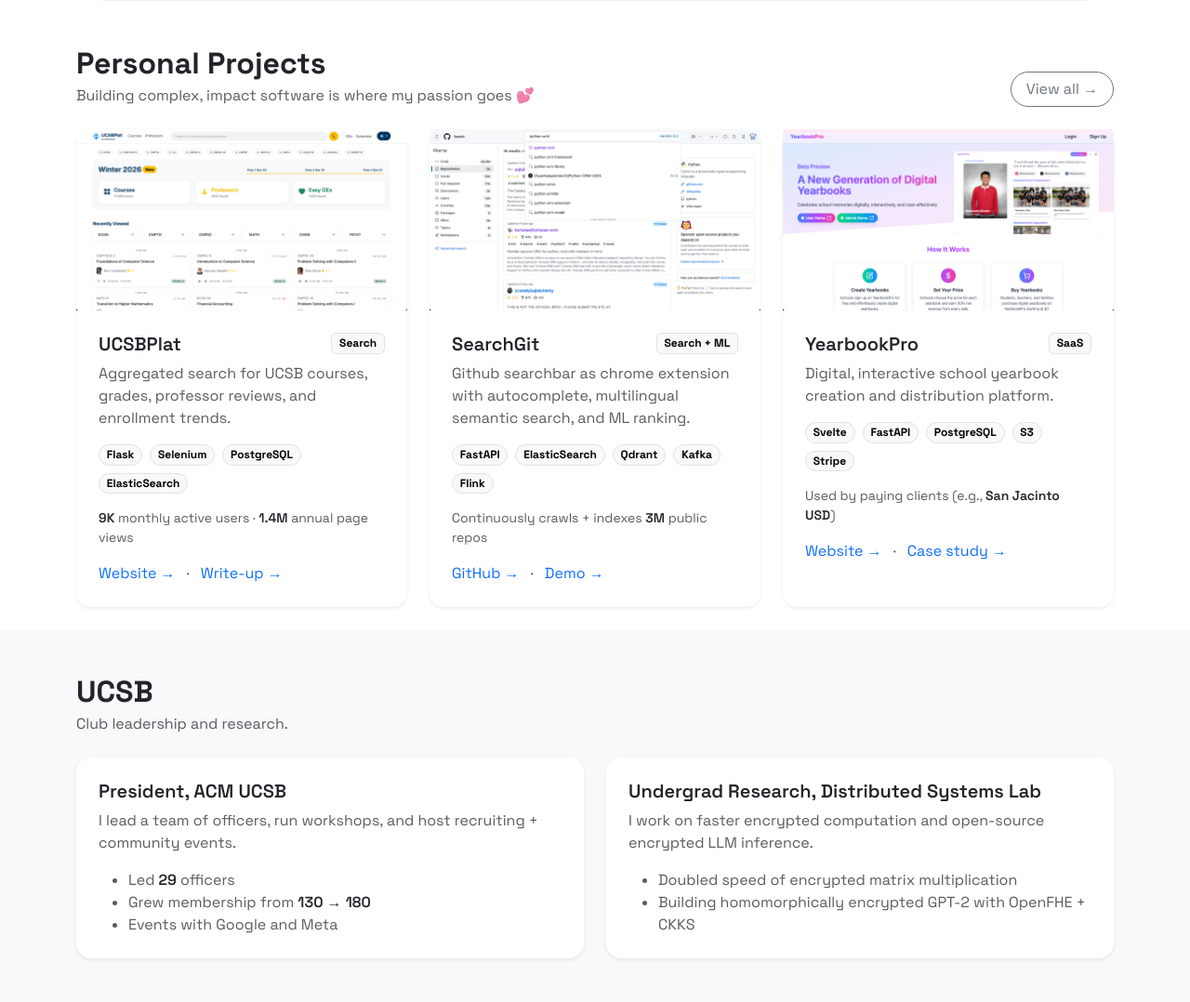
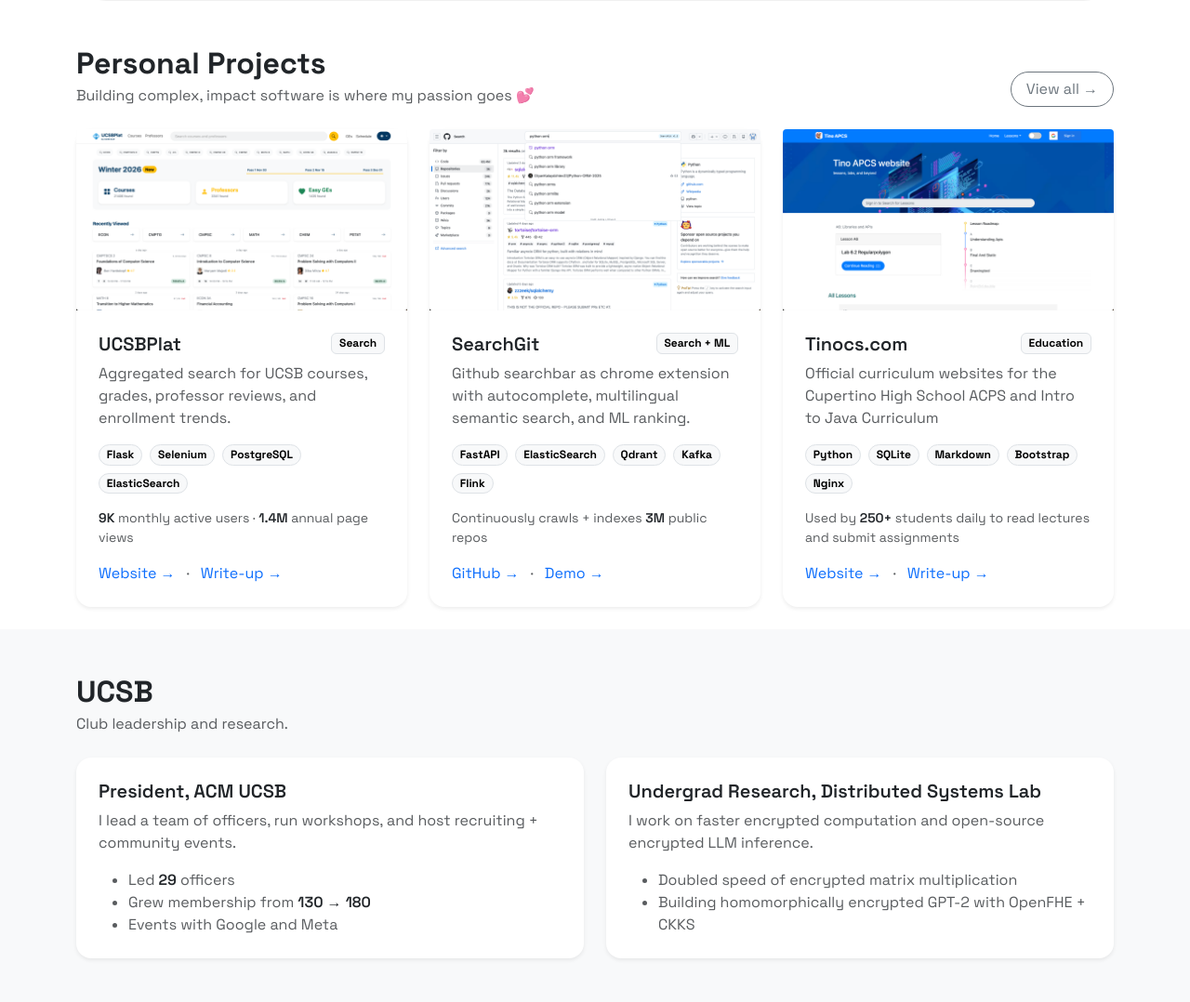
Before and after one commit to iamjiamingliu/iamjiamingliu.com, a Flask app: page / in a window 1280 px wide. Shown: the part 481-1559 px from the top of the page at 93% size. Run offline with Flask 3, Linux system fonts and the light colour scheme; some libraries are stand-ins or nearby versions.

Commit message:
migrates to tinocs

```diff
--- a/templates/index.html
+++ b/templates/index.html
@@ -71,7 +71,7 @@
                     <div class="card h-100 border-0 shadow-sm rounded-4">
                         <div class="project-card-img-wrapper">
                             <img
-                                    src="{{ url_for('static', filename='img/ucsbplat.png') }}"
+                                    src="{{ url_for('static', filename='img/projects/ucsbplat.png') }}"
                                     alt="UCSBPlat screenshot"
                                     class="w-100 project-card-img"
                             >
@@ -109,7 +109,7 @@
                         <!-- Image -->
                         <div class="project-card-img-wrapper">
                             <img
-                                    src="{{ url_for('static', filename='img/searchgit.png') }}"
+                                    src="{{ url_for('static', filename='img/projects/searchgit.png') }}"
                                     alt="SearchGit screenshot"
                                     class="w-100 project-card-img"
                             >
@@ -148,34 +148,43 @@
                         <!-- Image -->
                         <div class="project-card-img-wrapper">
                             <img
-                                    src="{{ url_for('static', filename='img/yearbookpro.png') }}"
-                                    alt="YearbookPro screenshot"
+                                    src="{{ url_for('static', filename='img/projects/apcs.png') }}"
+                                    alt="Tinocs curriculum website screenshot"
                                     class="w-100 project-card-img"
                             >
                         </div>
 
                         <div class="card-body p-4">
                             <div class="d-flex justify-content-between align-items-start mb-2">
-                                <h5 class="fw-semibold mb-0">YearbookPro</h5>
-                                <span class="badge text-bg-light border">SaaS</span>
+                                <h5 class="fw-semibold mb-0">Tinocs.com</h5>
+                                <span class="badge text-bg-light border">Education</span>
                             </div>
+
                             <p class="text-muted mb-3">
-                                Digital, interactive school yearbook creation and distribution platform.
+                                Official curriculum websites for the Cupertino High School ACPS and Intro to Java Curriculum
                             </p>
+
                             <div class="d-flex gap-2 flex-wrap mb-3">
-                                <span class="badge rounded-pill text-bg-light border">Svelte</span>
-                                <span class="badge rounded-pill text-bg-light border">FastAPI</span>
-                                <span class="badge rounded-pill text-bg-light border">PostgreSQL</span>
-                                <span class="badge rounded-pill text-bg-light border">S3</span>
-                                <span class="badge rounded-pill text-bg-light border">Stripe</span>
+                                <span class="badge rounded-pill text-bg-light border">Python</span>
+                                <span class="badge rounded-pill text-bg-light border">SQLite</span>
+                                <span class="badge rounded-pill text-bg-light border">Markdown</span>
+                                <span class="badge rounded-pill text-bg-light border">Bootstrap</span>
+                                <span class="badge rounded-pill text-bg-light border">Nginx</span>
                             </div>
+
                             <div class="small text-muted">
-                                Used by paying clients (e.g., <span class="fw-semibold text-dark">San Jacinto USD</span>)
+                                Used by <span class="fw-semibold text-dark">250+</span> students daily
+                                to read lectures and submit assignments
                             </div>
+
                             <div class="mt-3">
-                                <a class="link-primary text-decoration-none" href="[TO FILL OUT]">Website →</a>
+                                <a class="link-primary text-decoration-none" href="https://tinocs.com" target="_blank">
+                                    Website →
+                                </a>
                                 <span class="text-muted mx-2">·</span>
-                                <a class="link-primary text-decoration-none" href="[TO FILL OUT]">Case study →</a>
+                                <a class="link-primary text-decoration-none" href="[TO FILL OUT]">
+                                    Write-up →
+                                </a>
                             </div>
                         </div>
                     </div>
```
Also changed, not shown: static/img/projects/apcs.png (added), static/img/projects/searchgit.png (renamed from static/img/searchgit.png), static/img/projects/ucsbplat.png (renamed from static/img/ucsbplat.png), static/img/yearbookpro.png (deleted).
